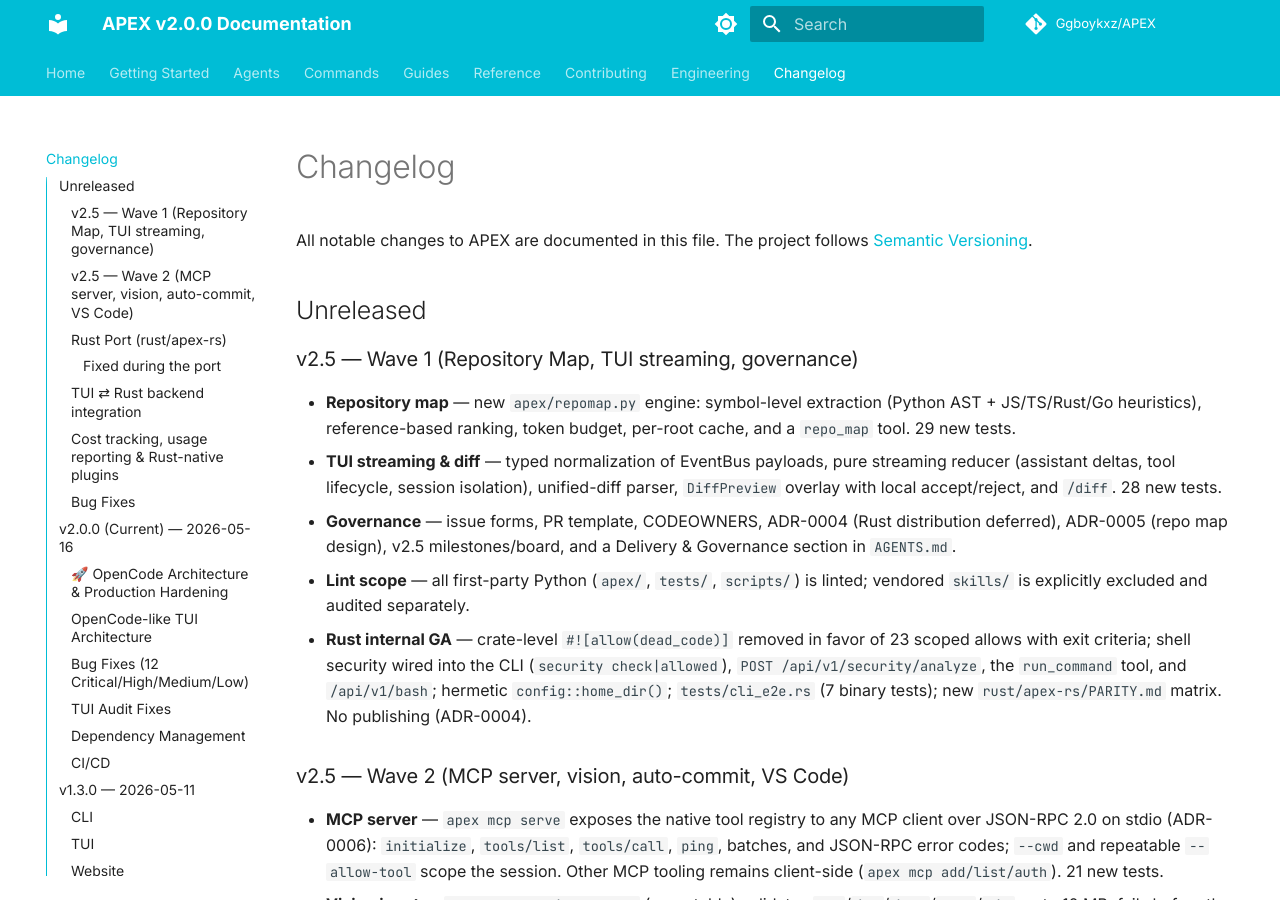
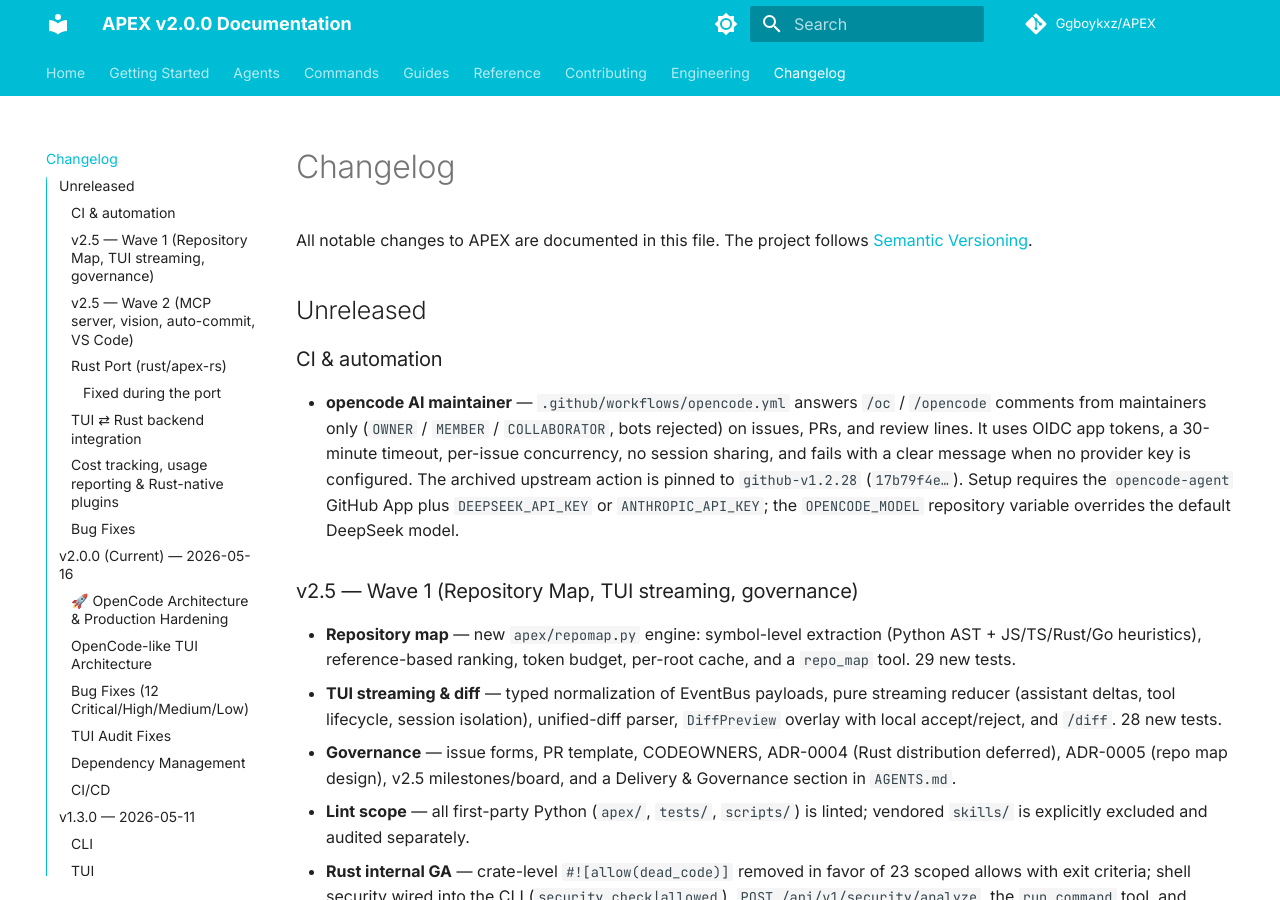
Before and after one commit to Ggboykxz/APEX, an MkDocs documentation site: the page built from docs/changelog.md, in a window 1280 px wide and 900 px high. Built offline with MkDocs 1.6.1 and Material for MkDocs 9.7.7, drawn with Linux system fonts in a browser that asks for light colours; comment, search, counter and statistics services are not loaded; the version menu is left out.

Commit message:
ci: add opencode on-demand maintainer workflow

```diff
--- a/docs/changelog.md
+++ b/docs/changelog.md
@@ -3,6 +3,10 @@
 All notable changes to APEX are documented in this file. The project follows [Semantic Versioning](https://semver.org/).
 
 ## Unreleased
+
+### CI & automation
+
+- **opencode AI maintainer** — `.github/workflows/opencode.yml` answers `/oc` / `/opencode` comments from maintainers only (`OWNER` / `MEMBER` / `COLLABORATOR`, bots rejected) on issues, PRs, and review lines. It uses OIDC app tokens, a 30-minute timeout, per-issue concurrency, no session sharing, and fails with a clear message when no provider key is configured. The archived upstream action is pinned to `github-v1.2.28` (`17b79f4e…`). Setup requires the `opencode-agent` GitHub App plus `DEEPSEEK_API_KEY` or `ANTHROPIC_API_KEY`; the `OPENCODE_MODEL` repository variable overrides the default DeepSeek model.
 
 ### v2.5 — Wave 1 (Repository Map, TUI streaming, governance)
 
```
Also changed, not shown: AGENTS.md (+14 -0 lines), 1 other file.
